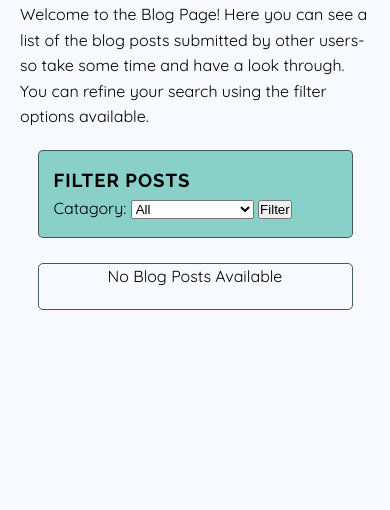
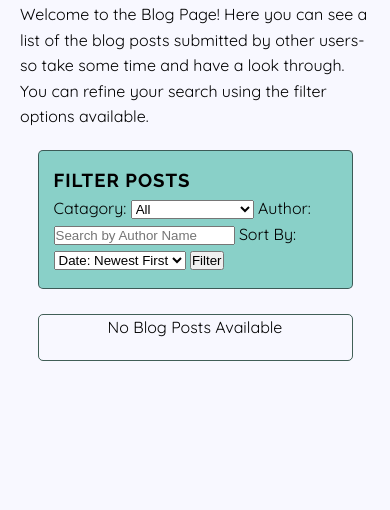
Before and after one commit to TonichaB/cleaning-blog, a Django app: page /blog/ in a window 390 px wide. Shown: the part 163-673 px from the top of the page. Run offline with Django 4.2, Linux system fonts and the light colour scheme; data that the repository does not hold is empty; some libraries are stand-ins or nearby versions.

Commit message:
feat: Add additional criteria to sort/filter blog posts - Add further django logic in the blog veiws.py to allow for additional filter/sorting options - Add HTML to blog.html to include the additional options within the filter posts section - Add initial styling for responsiveness of filter posts section

```diff
--- a/blog/templates/blog.html
+++ b/blog/templates/blog.html
@@ -1,11 +1,13 @@
 {% extends 'base.html' %}
 
 {% block content %}
+<!-- Intro Section -->
 <div id="blog-intro">
     <p>Welcome to the Blog Page! Here you can see a list of the blog posts submitted by other users- so take some time and have a look through. You can refine your search using the filter options available.</p>
 </div>
-<div id="blog-container">
-    <!-- Blog Posts Section-->
+
+<!-- Blog Posts Section-->
+ <div id="blog-container">
      <div id="blog-posts">
         {% for post in blog_posts %}
         <div class="blog-post">
@@ -29,6 +31,15 @@
                 <option value="product-reviews">Product Reviews</option>
                 <option value="tips-&-tricks">Tips & Tricks</option>
             </select>
+            <label for="author">Author:</label>
+            <input type="text" name="author" id="authory" placeholder="Search by Author Name">
+            <label for="sort">Sort By:</label>
+            <select name="sort" id="sort">
+                <option value="published_date_desc">Date: Newest First</option>
+                <option value="published_date_asc">Date: Oldest First</option>
+                <option value="popularity_desc">Most Popular</option>
+                <option value="popularity_asc">Least Popular</option>
+            </select>
             <button type="submit">Filter</button>
         </form>
      </aside>
--- a/blog/views.py
+++ b/blog/views.py
@@ -6,7 +6,26 @@ from .models import BlogPost
 
 # Show blog.html content
 def blog(request):
+    category = request.GET.get('category')
+    author = request.GET.get('author')
+    sort = request.GET.get('sort')
+
     blog_posts = BlogPost.objects.all()
+
+    if category:
+        blog_posts = blog_posts.filter(category=category)
+    if author:
+        blog_posts = blog_posts.filter(author__username__icontains=author)
+
+    if sort == 'published_date_desc':
+        blog_posts = blog_posts.order_by('-published_date')
+    elif sort == 'published_date_asc':
+        blog_posts = blog_posts.order_by('published_date')
+    elif sort == 'popularity_desc':
+        blog_posts = blog_posts.order_by('-likes')
+    elif sort == 'popularity_asc':
+        blog_posts = blog_posts.order_by('likes')
+
     return render(request, 'blog.html', {'blog_posts': blog_posts})
 
 # Obtain the initial top 5 popular posts
```
